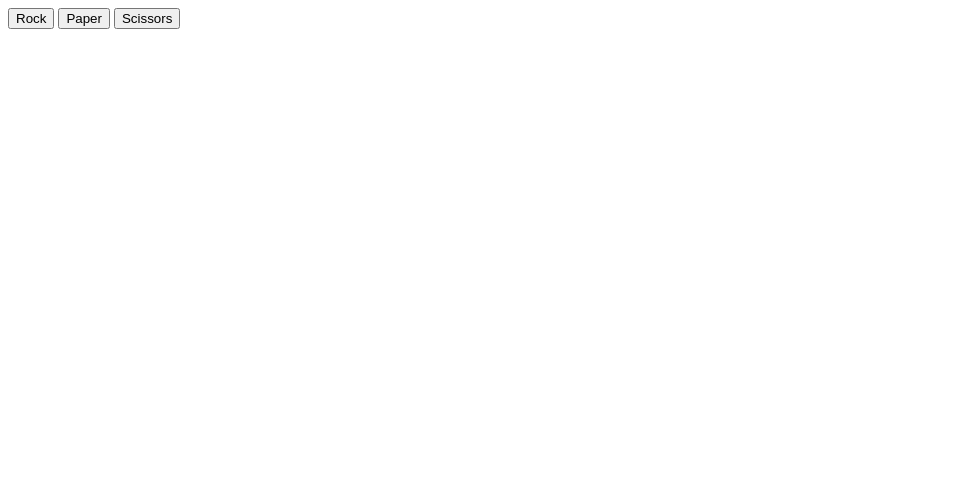
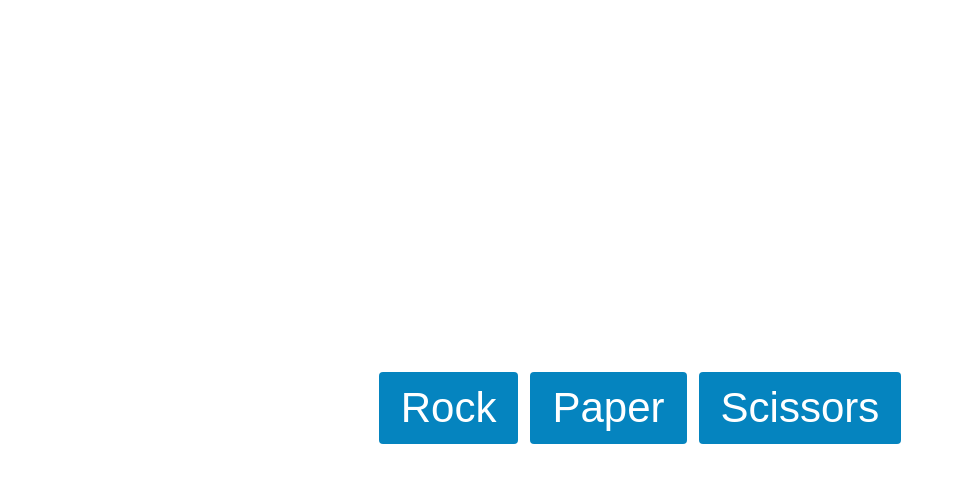
Before and after one commit to ethoswesty/Rock-Paper-Scissors, a plain HTML site: page index.html in a window 1280 px wide. Shown: the whole page, without its empty margins (0-956 px from the left). Drawn offline with Linux system fonts and the light colour scheme.

Commit message:
updated index.html to add buttons and styled on mystylesheet.css

```diff
--- a/index.html
+++ b/index.html
@@ -1,17 +1,20 @@
 <!DOCTYPE html>
 <html lang="en">
 <head>
+    <link rel="stylesheet" href="mystyle.css">
     <meta charset="UTF-8">
     <meta http-equiv="X-UA-Compatible" content="IE=edge">
     <meta name="viewport" content="width=device-width, initial-scale=1.0">
     <title>Document</title>
 </head>
 <body>
-<script src="myscript.js"></script>
-<div class="btns">
-    <button class="btn-rock">Rock</button>
-    <button class="btn-paper">Paper</button>
-    <button class="btn-scissors">Scissors</button>
+    <script src="myscript.js"></script>
+<div class="container">
+    <div class="btns">
+        <button class="btn-rock">Rock</button>
+        <button class="btn-paper">Paper</button>
+        <button class="btn-scissors">Scissors</button>
+    </div>
 </div>
 </body>
 </html>
--- a/mystyle.css
+++ b/mystyle.css
@@ -0,0 +1,22 @@
+.container {
+    display: flex;
+    justify-content: center;
+    align-items: center;
+    height: 800px;
+}
+
+.btns {
+    display: flex;
+    flex: 0 1 auto;
+    gap: 12px;
+}
+
+button {
+    background-color: #0082befa;
+    color: #fff;
+    border-radius: 4px;
+    text-decoration: none;
+    border: none;
+    font-size: 42px;
+    padding: 12px 22px;
+}
```
